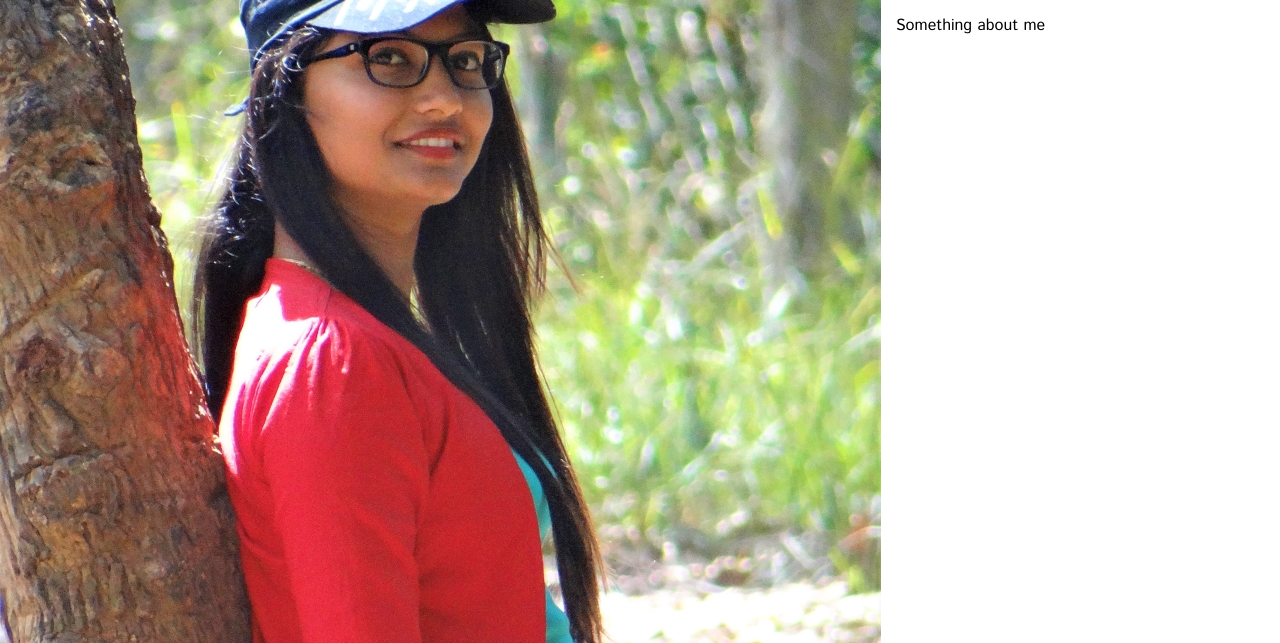
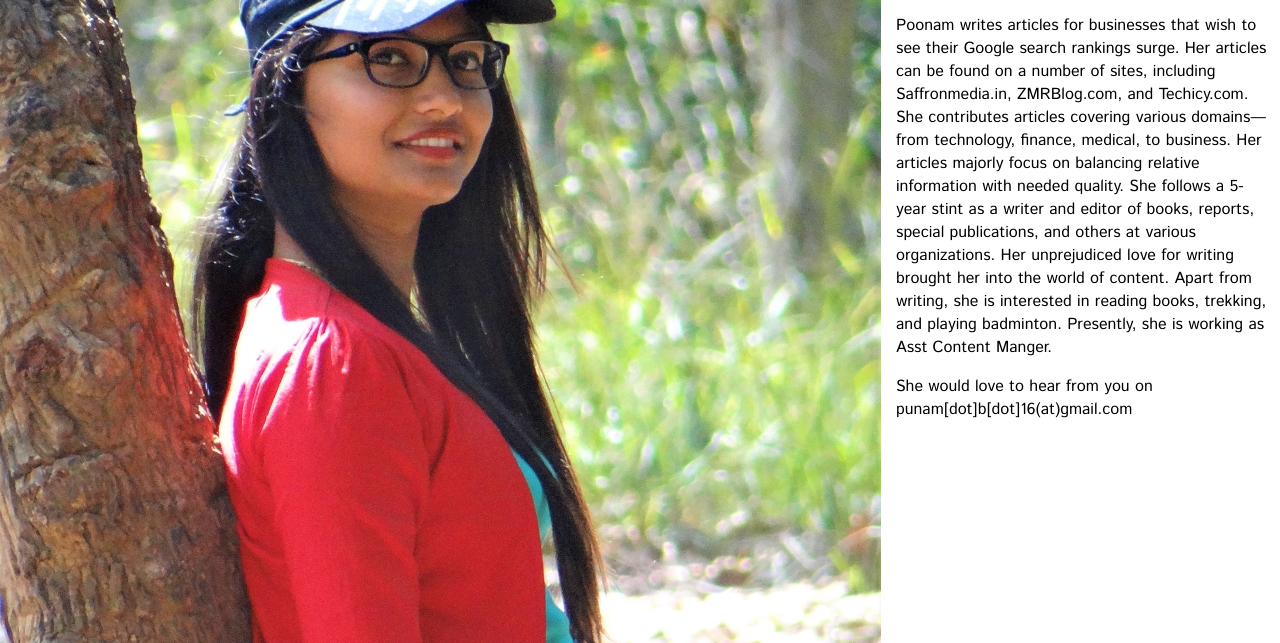
Before and after one commit to poonamgorade/poonamgorade.github.io, a plain HTML site: page index.html in a window 1280 px wide. Shown: the part 157-800 px from the top of the page. Drawn offline with Linux system fonts and the light colour scheme.

Commit message:
Added content about me
Added content about me

```diff
--- a/index.html
+++ b/index.html
@@ -39,7 +39,19 @@
 		<div class="name">Poonam Gorade</div>
 		<small>Creative Writer, Foody, Sci-Fi Movie Lover<i> (action packed!!)</i></small>
 		<p>
-		Something about me
+		Poonam writes articles for businesses that wish to see their Google search
+rankings surge. Her articles can be found on a number of sites, including
+Saffronmedia.in, ZMRBlog.com, and Techicy.com. She contributes articles
+covering various domains—from technology, finance, medical, to business. Her
+articles majorly focus on balancing relative information with needed quality.
+She follows a 5-year stint as a writer and editor of books, reports, special
+publications, and others at various organizations. Her unprejudiced love for
+writing brought her into the world of content. Apart from writing, she is
+interested in reading books, trekking, and playing badminton. Presently, she is
+working as Asst Content Manger.
+		</p>
+		<p>
+		She would love to hear from you on punam[dot]b[dot]16(at)gmail.com
 		</p>
     </div>
   </body>
```
